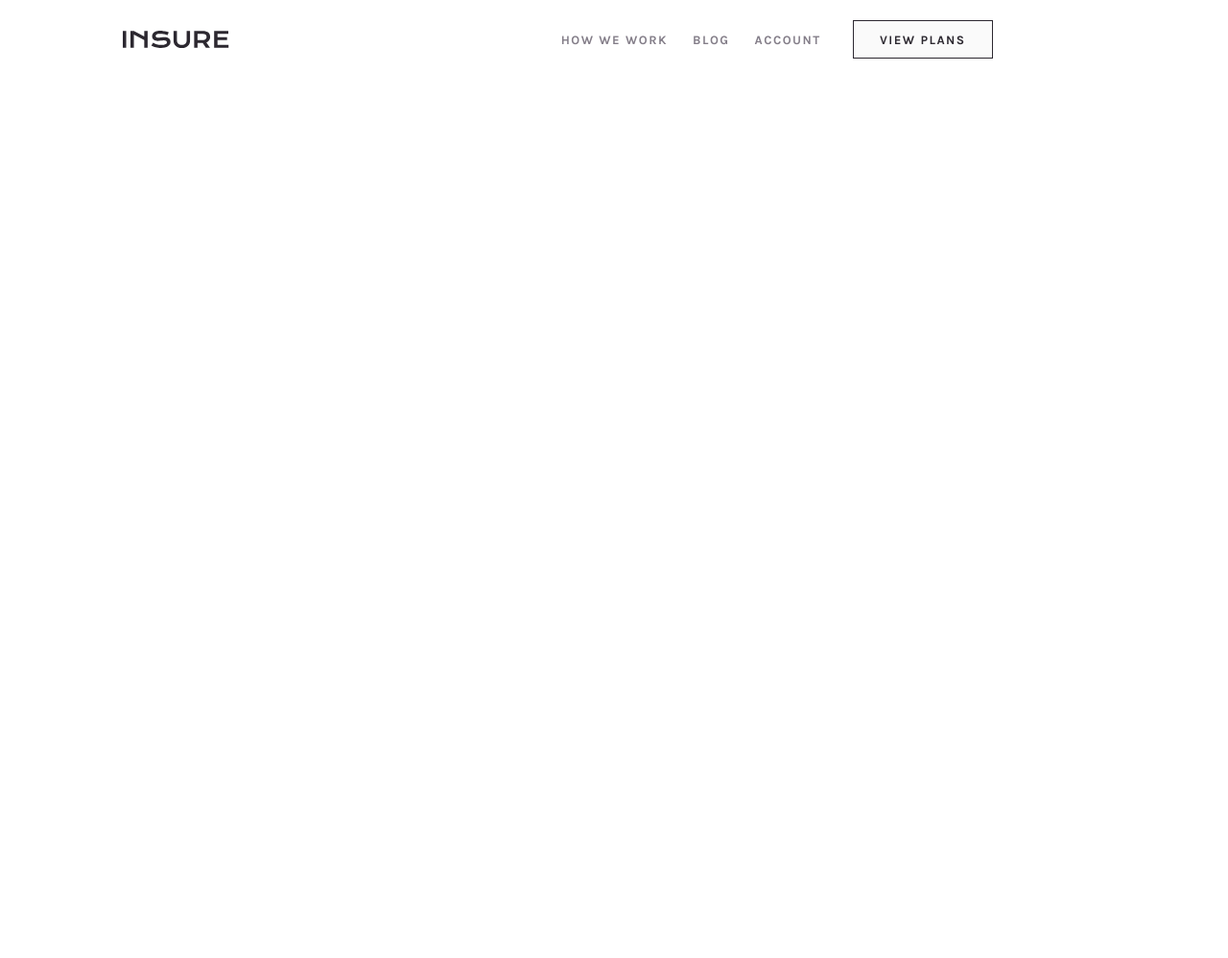
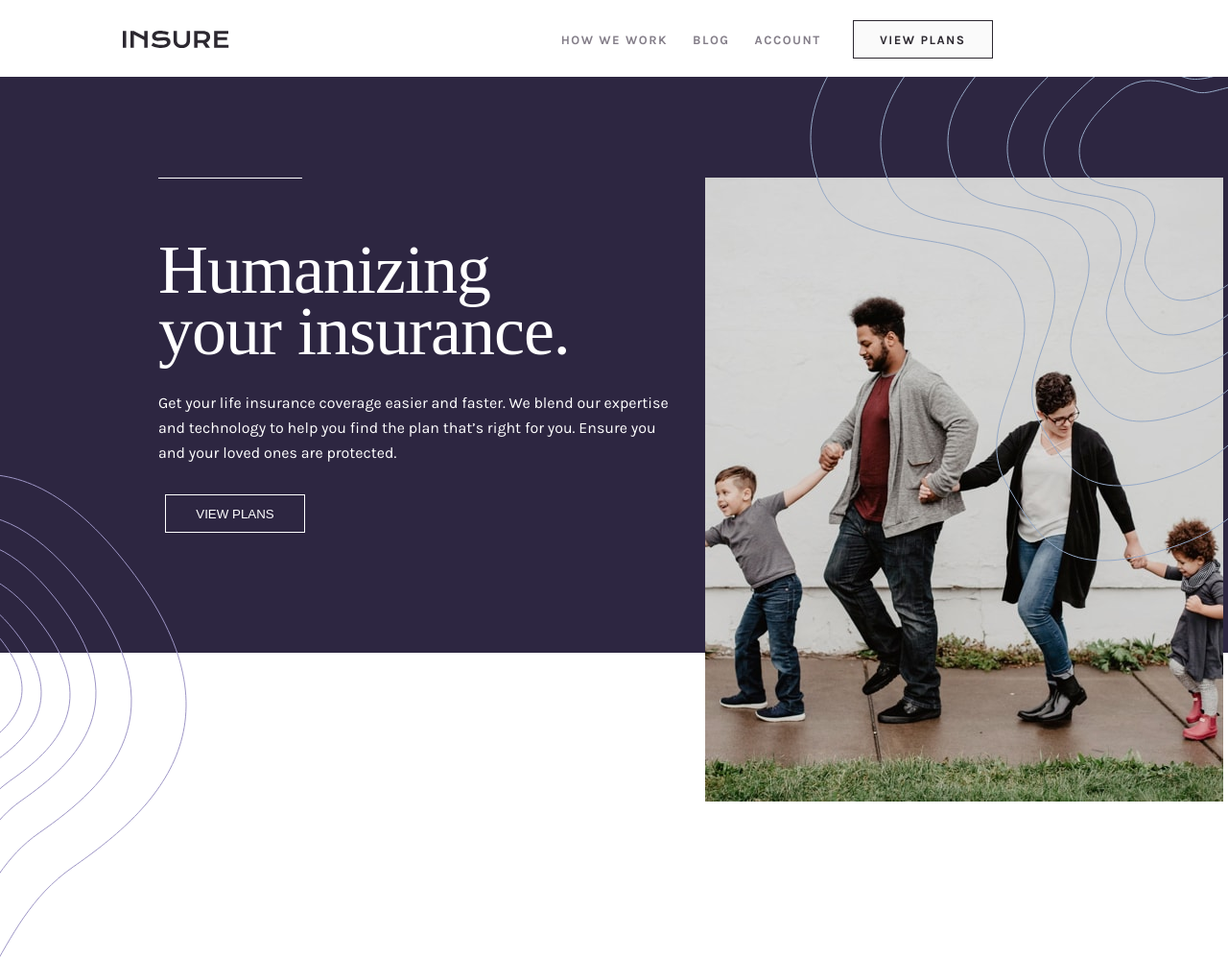
Before and after one commit to MatAregawi02/insure_landing_page, a website: page index.html in a window 1280 px wide. Shown: the whole page at 96% size. Before the commit the page ends 800 px from the top, so only its background shows below. Drawn offline with Linux system fonts and the light colour scheme.

Commit message:
Finished Hero stying for desktop devices

```diff
--- a/index.html
+++ b/index.html
@@ -42,15 +42,34 @@
       <button class="nav-button">VIEW PLANS</button>
     </nav>
   </header>
+
+  <div class="hero">
+    <img id="intro-left-bg" src="images/bg-pattern-intro-left-desktop.svg" alt="">
+
+  <div class="hero-content">
+    <div class="hero-text-content">
+      <div class="horizontal-line"></div>
+      <h1>Humanizing your insurance.</h1>
+
+
+      <p>
+        Get your life insurance coverage easier and faster. We blend our expertise
+        and technology to help you find the plan that’s right for you. Ensure you
+        and your loved ones are protected.
+      </p>
+
+    <button class="hero-btn"> VIEW PLANS </button>
+    </div>
+
+    <img class="hero-img" src="images/image-intro-desktop.jpg" alt="">
+  </div>
+
+<img id="intro-right-bg" src="images/bg-pattern-intro-right-desktop.svg" alt="">
+
+  </div>
 <!--
 
-  Humanizing your insurance.
 
-  Get your life insurance coverage easier and faster. We blend our expertise
-  and technology to help you find the plan that’s right for you. Ensure you
-  and your loved ones are protected.
-
-  View plans
 
   We’re different
 
--- a/scss/base/_typography.scss
+++ b/scss/base/_typography.scss
@@ -47,3 +47,32 @@ header{
     }
 }
 //typography for header-----------------------end
+
+//typography for hero-----------------------------------start
+.hero{
+    h1{
+        color: #FFF;
+        font-family: "DM Serif Display";
+        font-size: 72px;
+        font-style: normal;
+        font-weight: 400;
+        line-height: 64px; /* 88.889% */
+        letter-spacing: -1px;
+    }
+    p{
+        color: #FFF;
+        font-family: Karla;
+        font-size: 16px;
+        font-style: normal;
+        font-weight: 400;
+        line-height: 26px; /* 162.5% */
+    }
+    .hero-btn{
+        &:hover{
+            background-color: #FFF;
+            color : #2C2830;
+            cursor: pointer;
+        }
+    }
+}
+//typography for hero-----------------------------------end
--- a/scss/components/_buttons.scss
+++ b/scss/components/_buttons.scss
@@ -12,6 +12,11 @@
        border: 1.5px solid #FFF;
        width : 327px;
        height : 56px;
-
-    }
+       }
 }
+.hero-btn{
+    @extend .nav-button;
+    background-color: #2D2641;
+    color : #FFF;
+    border: 1.5px solid #FFF;
+}
--- a/scss/layout/_header.scss
+++ b/scss/layout/_header.scss
@@ -5,10 +5,12 @@ header{
     // border : 1px solid blue;
     display : flex;
     gap : 548.78px;
+    background-color: #FFF;
     height : 80px;
     align-items: center;
     padding : 21px 165px 19px 168px;
     position : relative;
+    z-index : 3;
     @media(max-width : $large-view){
         gap : 35%;
         padding-left: 10%;
@@ -107,3 +109,62 @@ header{
         }
     }
 }
+
+.hero{
+    max-width : 1440px;
+    width : 100%;
+    height : 600px;
+    background-color: #2D2641;
+    position : relative;
+
+    img#intro-left-bg{
+        position : absolute;
+        top : 414px;
+    }
+    img#intro-right-bg{
+        position : absolute;
+        flex-shrink: 0;
+        right : 0;
+        top : -88px;
+        z-index : 1;
+    }
+
+    .hero-content{
+        display : flex;
+        gap : 30px;
+        .hero-text-content{
+            width: 540px;
+            height: 304px;
+            flex-shrink: 0;
+            margin: 105px 0px 127px 165px;
+            .horizontal-line{
+                content : '';
+                width : 150px;
+                height : 1px;
+                background-color: #FFF;
+                margin-bottom: 63px;
+            }
+
+            h1{
+                width: 540px;
+                height: 140px;
+                flex-shrink: 0;
+                margin-bottom: 18px;
+                padding-right: 50px; //to control text wrapping
+            }
+            p{
+                width: 540px;
+                height: 84px;
+                flex-shrink: 0;
+                margin-bottom: 24px;
+            }
+        }
+
+        .hero-img{
+            width: 540px;
+            height: 650px;
+            flex-shrink: 0;
+            margin-top: 105px;
+        }
+    }
+}
```
Also changed, not shown: css/main.css.
